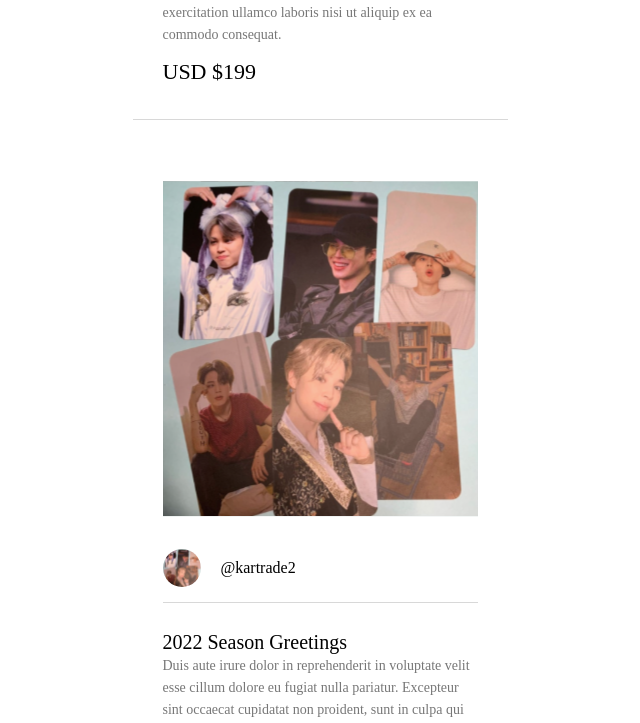
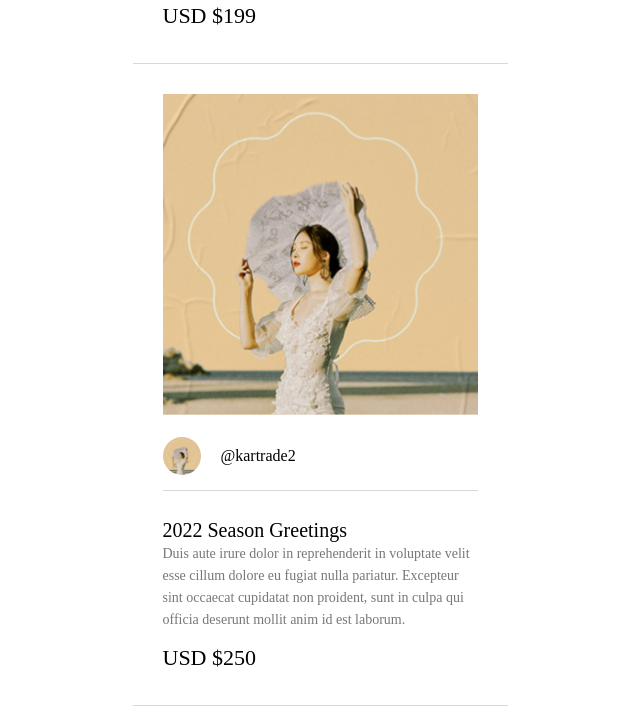
Before and after one commit to happyeveryone96/kartrade, a Next.js app: page / in a window 1280 px wide. Shown: the part 1171-1894 px from the top of the page, without its empty margins (320-960 px from the left). Built offline with nearby package versions, Linux system fonts and the light colour scheme.

Commit message:
fix: 이미지 관련 에러 해결

```diff
--- a/components/Card/Card.module.css
+++ b/components/Card/Card.module.css
@@ -19,8 +19,6 @@
 }
 
 .userImg {
-  width: 38px;
-  height: 38px;
   border-radius: 38px;
 }
 
--- a/components/Card/Card.tsx
+++ b/components/Card/Card.tsx
@@ -1,6 +1,5 @@
 import React from 'react';
 import Image from 'next/image';
-import PhotoCard from '../../public/photocard/photo1.svg';
 import css from '../Card/Card.module.css';
 import { CardType } from '@/types/card';
 
@@ -8,14 +7,27 @@ interface Props {
   card: CardType;
 }
 
-const Card: React.FC<Props> = ({card}) => {
+const Card: React.FC<Props> = ({ card }) => {
   const { mainImage, nickname, title, description, price } = card;
+  const photoCard = mainImage.replace('/public', '');
 
   return (
     <div className={css.container}>
-      <Image className={css.cardImg} src={PhotoCard} alt="사진" />
+      <Image
+        className={css.cardImg}
+        src={photoCard}
+        alt="사진"
+        width={325}
+        height={325}
+      />
       <div className={css.userBox}>
-        <Image className={css.userImg} src={PhotoCard} alt="유저 프로필 사진" />
+        <Image
+          className={css.userImg}
+          src={photoCard}
+          alt="유저 프로필 사진"
+          width={38}
+          height={38}
+        />
         <p className={css.userName}>@{nickname}</p>
       </div>
       <div>
@@ -25,6 +37,6 @@ const Card: React.FC<Props> = ({card}) => {
       </div>
     </div>
   );
-}
+};
 
 export default Card;
--- a/next.config.js
+++ b/next.config.js
@@ -1,6 +1,6 @@
 /** @type {import('next').NextConfig} */
 const nextConfig = {
   reactStrictMode: true,
-}
+};
 
-module.exports = nextConfig
+module.exports = nextConfig;
```
